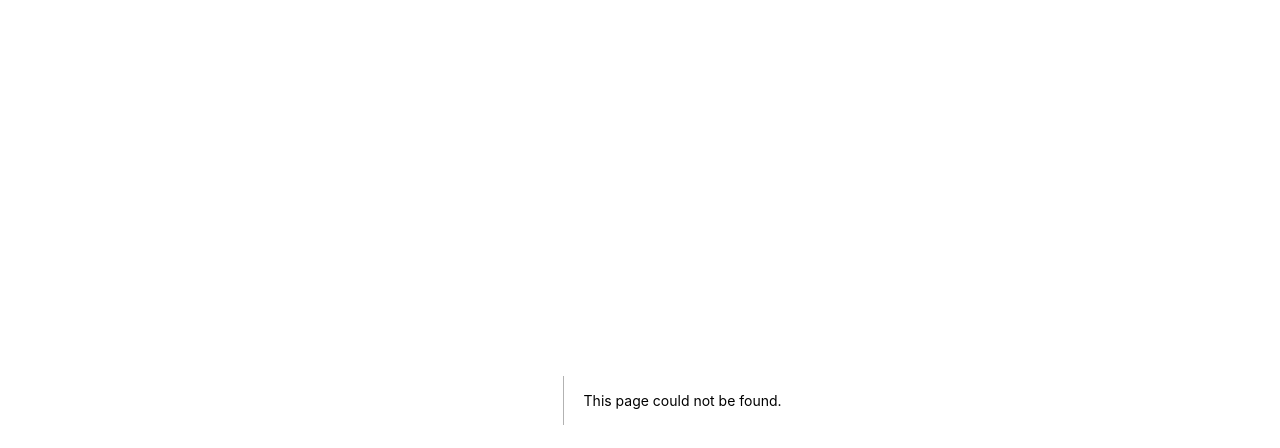
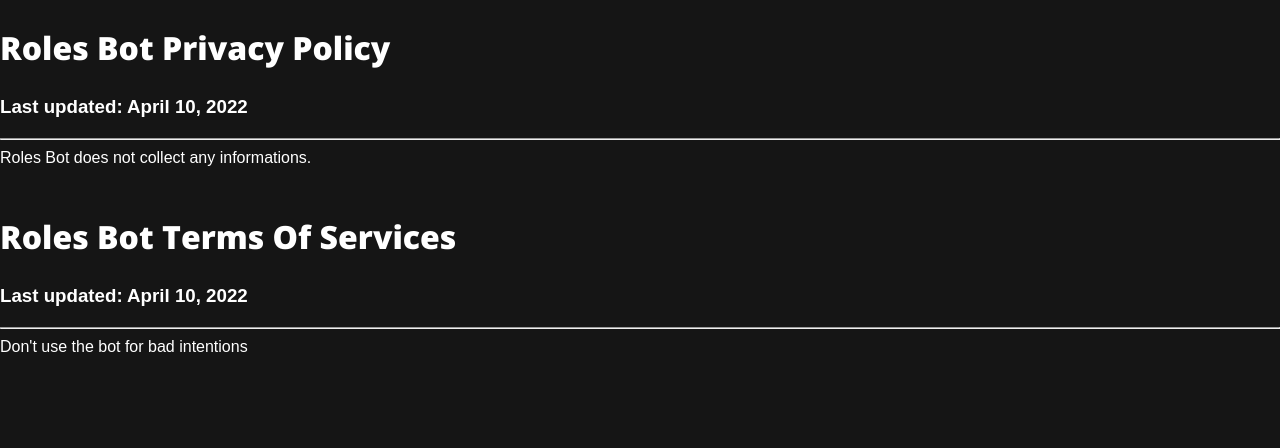
Before and after one commit to xhyrom/roles-bot, a Next.js app in the folder packages/website/: page /pp-tos in a window 1280 px wide. Before the commit this address had no page. Shown: the top 448 px of the page. Built offline with nearby package versions, Linux system fonts and the light colour scheme.

Commit message:
privacy policy & tos

```diff
--- /dev/null
+++ b/packages/website/pages/pp-tos.tsx
@@ -0,0 +1,28 @@
+import Head from 'next/head';
+
+export default function Home() {
+	return (
+		<div>
+			<Head>
+				<title>Roles Bot</title>
+				<link rel="icon" href="logo.ico" />
+			</Head>
+
+			<section>
+				<h1>Roles Bot Privacy Policy</h1>
+                <h3>Last updated: April 10, 2022</h3>
+                <hr />
+
+                Roles Bot does not collect any informations.
+			</section>
+            <br/>
+			<section>
+				<h1>Roles Bot Terms Of Services</h1>
+                <h3>Last updated: April 10, 2022</h3>
+                <hr />
+
+                Don't use the bot for bad intentions
+			</section>
+		</div>
+	);
+}
```
